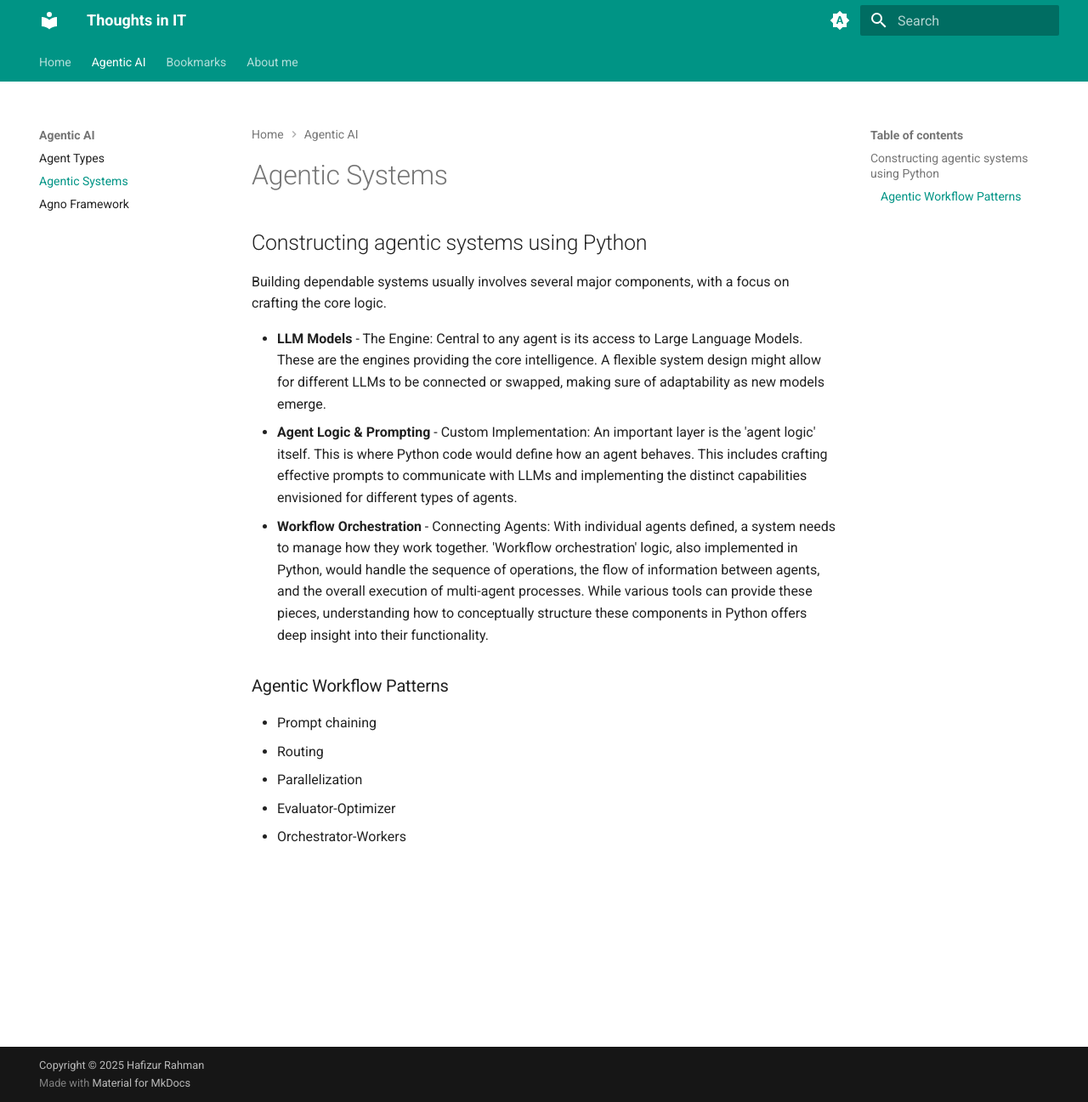
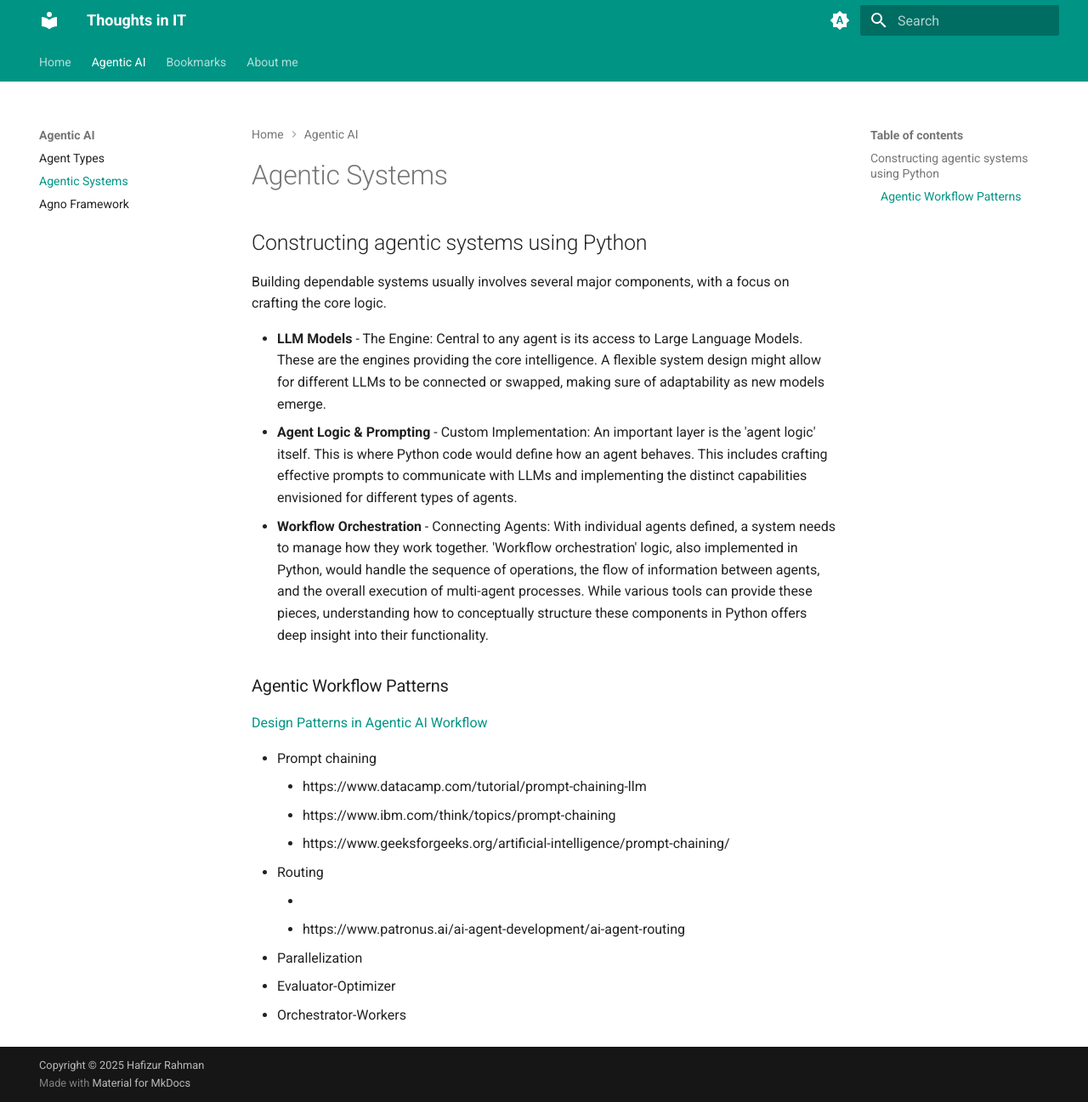
Before and after one commit to hafizur-rahman/hafizur-rahman.github.io, an MkDocs documentation site: the page built from docs/posts/agentic-systems.md, in a window 1280 px wide and 1297 px high. Shown: the whole window at 85% size. Built offline with MkDocs 1.6.1 and Material for MkDocs 9.7.7, drawn with Linux system fonts in a browser that asks for light colours.

Commit message:
Updated post

```diff
--- a/docs/posts/agentic-systems.md
+++ b/docs/posts/agentic-systems.md
@@ -6,8 +6,16 @@ Building dependable systems usually involves several major components, with a fo
 * **Workflow Orchestration** - Connecting Agents: With individual agents defined, a system needs to manage how they work together. 'Workflow orchestration' logic, also implemented in Python, would handle the sequence of operations, the flow of information between agents, and the overall execution of multi-agent processes. While various tools can provide these pieces, understanding how to conceptually structure these components in Python offers deep insight into their functionality.
 
 ### Agentic Workflow Patterns
+
+[Design Patterns in Agentic AI Workflow](https://pub.towardsai.net/5-design-patterns-in-agentic-ai-workflow-c972c83f77e4)
+
 * Prompt chaining
+    * https://www.datacamp.com/tutorial/prompt-chaining-llm
+    * https://www.ibm.com/think/topics/prompt-chaining
+    * https://www.geeksforgeeks.org/artificial-intelligence/prompt-chaining/
 * Routing
+    *
+    * https://www.patronus.ai/ai-agent-development/ai-agent-routing
 * Parallelization
 * Evaluator-Optimizer
 * Orchestrator-Workers
```
